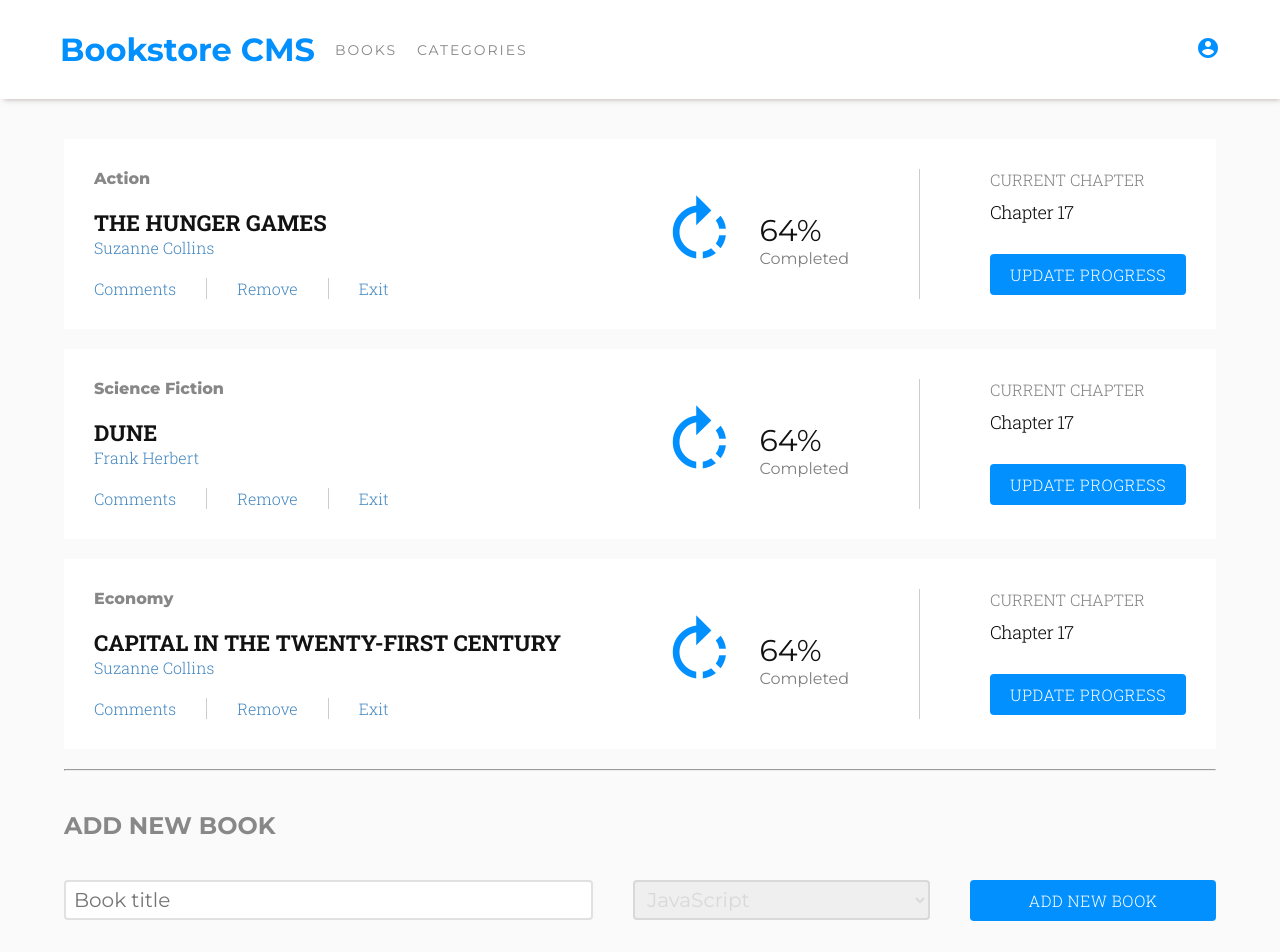
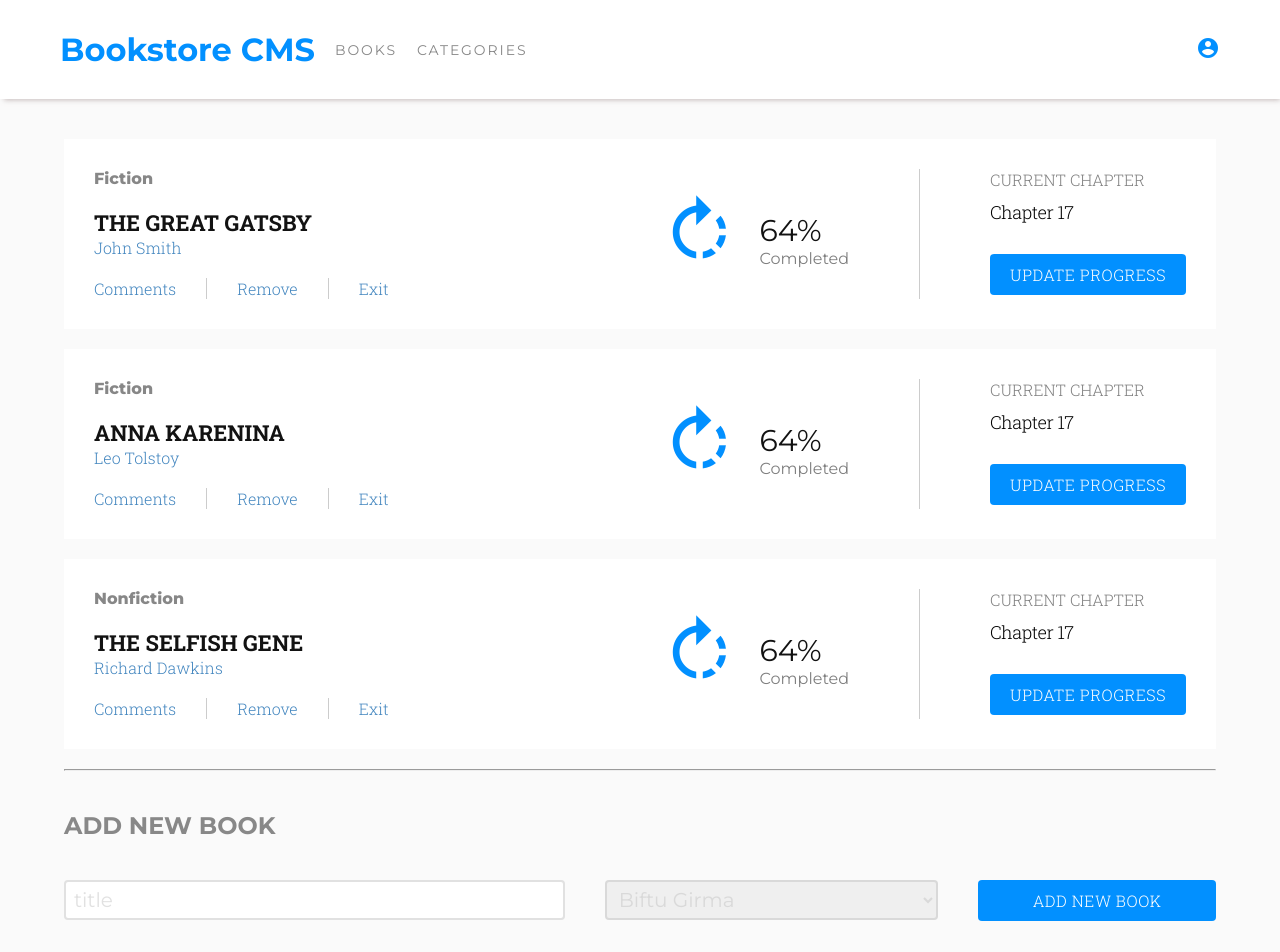
Before and after one commit to Bifabig/bookstore-react, a React (Create React App) app: page / in a window 1280 px wide. Shown: the top 952 px of the page. Built offline with nearby package versions, Linux system fonts and the light colour scheme.

Commit message:
add redux in react components

```diff
--- a/package.json
+++ b/package.json
@@ -3,12 +3,14 @@
   "version": "0.1.0",
   "private": true,
   "dependencies": {
+    "@reduxjs/toolkit": "^1.9.5",
     "@testing-library/jest-dom": "^5.16.5",
     "@testing-library/react": "^13.4.0",
     "@testing-library/user-event": "^13.5.0",
     "prop-types": "^15.8.1",
     "react": "^18.2.0",
     "react-dom": "^18.2.0",
+    "react-redux": "^8.1.0",
     "react-router-dom": "^6.12.1",
     "react-scripts": "5.0.1",
     "sass": "^1.63.3",
--- a/src/components/Book.js
+++ b/src/components/Book.js
@@ -1,16 +1,28 @@
+import { useDispatch } from 'react-redux';
 import PropTypes from 'prop-types';
 import styles from '../styles/Book.module.scss';
+import { removeBook } from '../redux/books/booksSlice';
 
-const Book = ({ book }) => (
+const Book = ({ book }) => {
+  const dispatch = useDispatch();
+  return (
     <div className={styles.book}>
       <div className={styles.desc}>
-      <h3>{book.genre}</h3>
+        <h3>{book.category}</h3>
         <h2>{book.title}</h2>
         <p>{book.author}</p>
         <ul>
           <li>Comments</li>
           <span className={styles.verticalLine} />
-        <li>Remove</li>
+          <li>
+            <button
+              type="button"
+              className={styles.removeBtn}
+              onClick={() => dispatch(removeBook(book.item_id))}
+            >
+              Remove
+            </button>
+          </li>
           <span className={styles.verticalLine} />
           <li>Exit</li>
         </ul>
@@ -36,6 +48,7 @@ const Book = ({ book }) => (
       </div>
     </div>
   );
+};
 
 Book.defaultProps = { book: {} };
 Book.propTypes = { book: PropTypes.objectOf(PropTypes.string) };
--- a/src/components/Books.js
+++ b/src/components/Books.js
@@ -1,33 +1,16 @@
+import { useSelector } from 'react-redux';
 import Book from './Book';
 import styles from '../styles/Books.module.scss';
 import NewBook from './NewBook';
 
 const Books = () => {
-  const books = [
-    {
-      id: 1,
-      genre: 'Action',
-      title: 'The Hunger Games',
-      author: 'Suzanne Collins',
-    },
-    {
-      id: 2,
-      genre: 'Science Fiction',
-      title: 'Dune',
-      author: 'Frank Herbert',
-    },
-    {
-      id: 3,
-      genre: 'Economy',
-      title: 'Capital in the Twenty-First Century',
-      author: 'Suzanne Collins',
-    },
-  ];
+  const { books } = useSelector((state) => state.books);
+
   return (
     <div className={styles.booksContainer}>
       <div className={styles.books}>
         {books.map((book) => (
-          <Book key={book.id} book={book} />
+          <Book key={book.item_id} book={book} />
         ))}
         <hr />
         <NewBook />
--- a/src/components/NewBook.js
+++ b/src/components/NewBook.js
@@ -1,26 +1,50 @@
+import { useState } from 'react';
+import { useDispatch } from 'react-redux';
+// import PropTypes from 'prop-types';
 import styles from '../styles/NewBook.module.scss';
+import { addBook } from '../redux/books/booksSlice';
 
-const NewBook = () => (
+const NewBook = () => {
+  const val = Math.random() * 1000;
+  const [newBook, setNewBook] = useState({
+    item_id: val.toString(),
+    title: '',
+    author: '',
+    category: 'Nonfiction',
+  });
+  const dispatch = useDispatch();
+  const handleSubmit = (e) => {
+    e.preventDefault();
+    dispatch(addBook(newBook));
+  };
+  return (
     <div>
       <h2>Add New Book</h2>
-    <form className={styles.form}>
-      <input type="text" placeholder="Book title" />
-      <select name="languages" id="lang">
-        <option value="" disabled>
-          Category
-        </option>
-        <option value="javascript">JavaScript</option>
-        <option value="php">PHP</option>
-        <option value="java">Java</option>
-        <option value="golang">Golang</option>
-        <option value="python">Python</option>
-        <option value="c#">C#</option>
-        <option value="C++">C++</option>
-        <option value="erlang">Erlang</option>
+      <form className={styles.form} onSubmit={handleSubmit}>
+        <input
+          type="text"
+          defaultValue="title"
+          placeholder="Book title"
+          onChange={(e) => setNewBook({ ...newBook, title: e.target.value })}
+        />
+        <select
+          name="author"
+          id="lang"
+          defaultValue="author"
+          onChange={(e) => setNewBook({ ...newBook, author: e.target.value })}
+        >
+          <option value="Biftu Girma">Biftu Girma</option>
+          <option value="Bereket Degu">Bereket Degu</option>
+          <option value="Robert Kiyosaki">Robert Kiyosaki</option>
+          <option value="Marcus R.">Marcus R.</option>
         </select>
         <input type="submit" value="Add New Book" />
       </form>
     </div>
   );
+};
 
 export default NewBook;
+
+// NewBook.defaultProps = { books: {} };
+// NewBook.propTypes = { books: PropTypes.arrayOf(PropTypes.string) };
--- a/src/index.js
+++ b/src/index.js
@@ -1,12 +1,16 @@
 import React from 'react';
 import { BrowserRouter as Router } from 'react-router-dom';
 import ReactDOM from 'react-dom/client';
+import { Provider } from 'react-redux';
 import App from './components/App';
+import store from './redux/store';
 
 ReactDOM.createRoot(document.getElementById('root')).render(
   <React.StrictMode>
-    <Router>
-      <App />
-    </Router>
+    <Provider store={store}>
+      <Router>
+        <App />
+      </Router>
+    </Provider>
   </React.StrictMode>,
 );
--- a/src/redux/books/booksSlice.js
+++ b/src/redux/books/booksSlice.js
@@ -1,7 +1,27 @@
 import { createSlice } from '@reduxjs/toolkit';
 
+const bookItems = [
+  {
+    item_id: 'item1',
+    title: 'The Great Gatsby',
+    author: 'John Smith',
+    category: 'Fiction',
+  },
+  {
+    item_id: 'item2',
+    title: 'Anna Karenina',
+    author: 'Leo Tolstoy',
+    category: 'Fiction',
+  },
+  {
+    item_id: 'item3',
+    title: 'The Selfish Gene',
+    author: 'Richard Dawkins',
+    category: 'Nonfiction',
+  },
+];
 const initialState = {
-  books: [],
+  books: bookItems,
 };
 
 const booksSlice = createSlice({
@@ -9,11 +29,12 @@ const booksSlice = createSlice({
   initialState,
   reducers: {
     addBook: (state, action) => {
-      state.books = action.payload;
+      state.books = [...state.books, action.payload];
+      // console.log(state.books, action.payload);
     },
     removeBook: (state, action) => {
       const bookId = action.payload;
-      state.books = state.books.filter((book) => book.id !== bookId);
+      state.books = state.books.filter((book) => book.item_id !== bookId);
     },
   },
 });
--- a/src/redux/store.js
+++ b/src/redux/store.js
@@ -1,11 +1,11 @@
 import { configureStore } from '@reduxjs/toolkit';
 import booksReducer from './books/booksSlice';
-// import categoriesReducer from './categories/categoriesSlice';
+import categoriesReducer from './categories/categoriesSlice';
 
 const store = configureStore({
   reducer: {
     books: booksReducer,
-    // categories: categoriesReducer,
+    categories: categoriesReducer,
   },
 });
 
--- a/src/styles/Book.module.scss
+++ b/src/styles/Book.module.scss
@@ -42,6 +42,16 @@
         font-weight: 300;
         color: $secondary-color;
         list-style: none;
+        cursor: pointer;
+      }
+
+      .removeBtn {
+        font-family: $secondary-font;
+        font-size: 16px;
+        font-weight: 300;
+        color: $secondary-color;
+        background: none;
+        border: none;
         cursor: pointer;
       }
     }
```
Also changed, not shown: 1 other file (tests, documents, lock files or other folders). Lines whose indentation alone changed are shown as unchanged.
